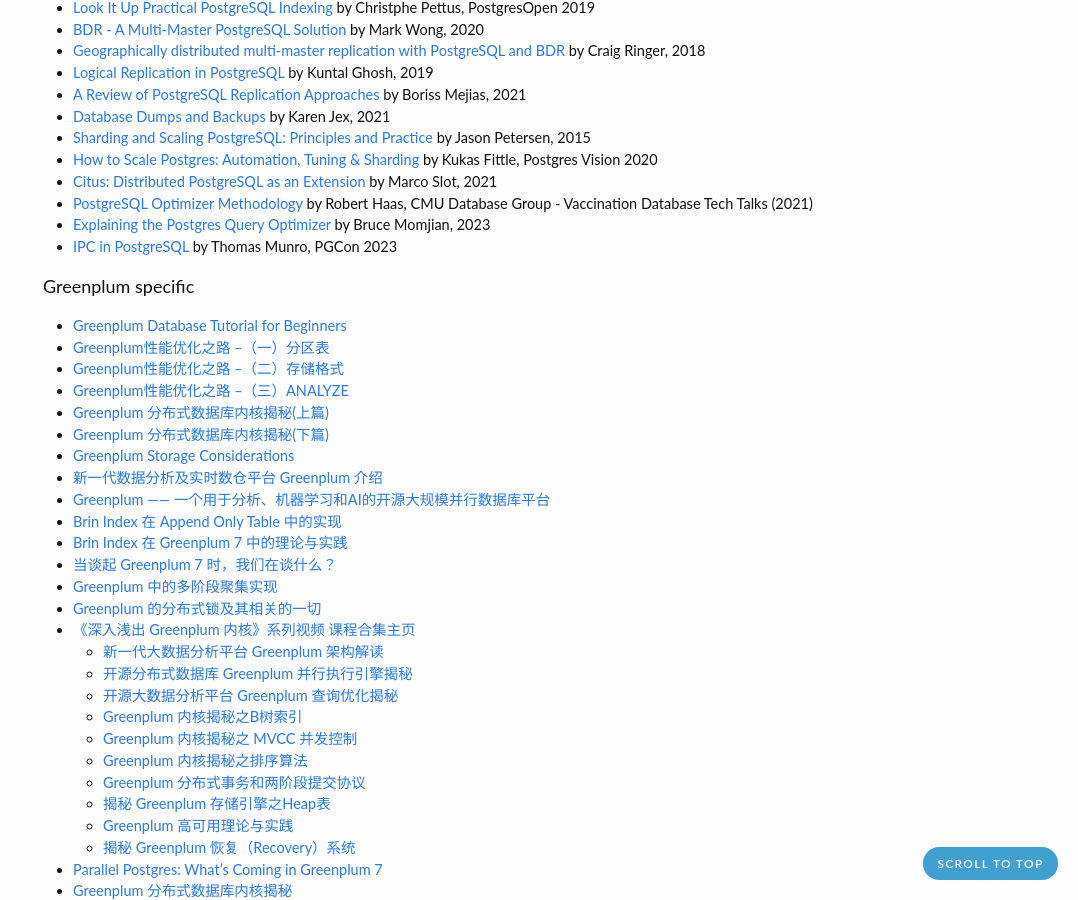
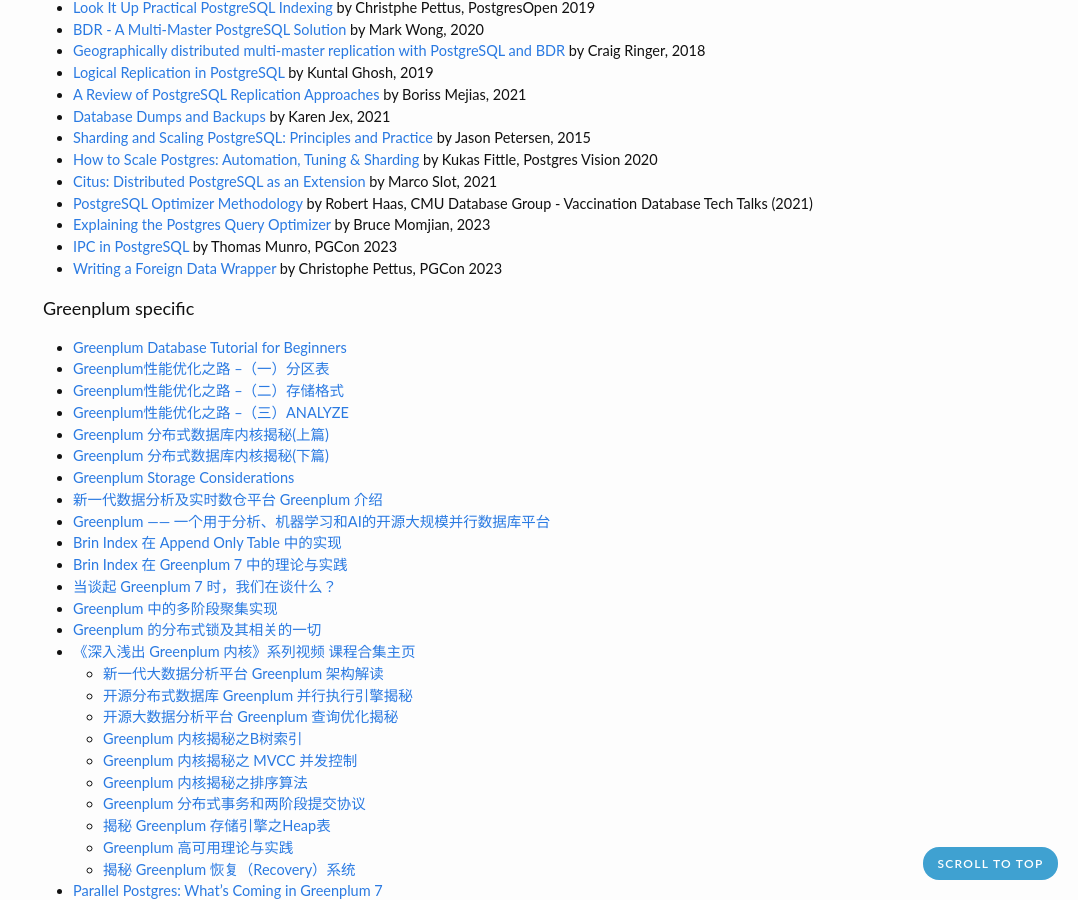
Before and after one commit to zhjwpku/zhjwpku.github.io, a Jekyll site: the page built from _posts/2022-07-12-awesome-postgres.md, in a window 1280 px wide and 900 px high, scrolled down 3302 px. Shown: the whole window, without its empty margins (202-1280 px from the left). Built offline with Jekyll 4.4.1, drawn with Linux system fonts in a browser that asks for light colours; comment, search, counter and statistics services are not loaded.

Commit message:
Writing a Foreign Data Wrapper
Signed-off-by: Zhao Junwang <zhjwpku@gmail.com>

```diff
--- a/_posts/2022-07-12-awesome-postgres.md
+++ b/_posts/2022-07-12-awesome-postgres.md
@@ -165,6 +165,7 @@
 - [PostgreSQL Optimizer Methodology](https://www.youtube.com/watch?v=XA3SBgcZwtE) by Robert Haas, CMU Database Group - Vaccination Database Tech Talks (2021)
 - [Explaining the Postgres Query Optimizer](https://www.youtube.com/watch?v=RNDTO33hVtY) by Bruce Momjian, 2023
 - [IPC in PostgreSQL](https://www.youtube.com/watch?v=hZvkvfYgHIg) by Thomas Munro, PGCon 2023
+- [Writing a Foreign Data Wrapper](https://www.youtube.com/watch?v=7wuDJxpU7Fo) by Christophe Pettus, PGCon 2023
 
 <h4>Greenplum specific</h4>
 
```
